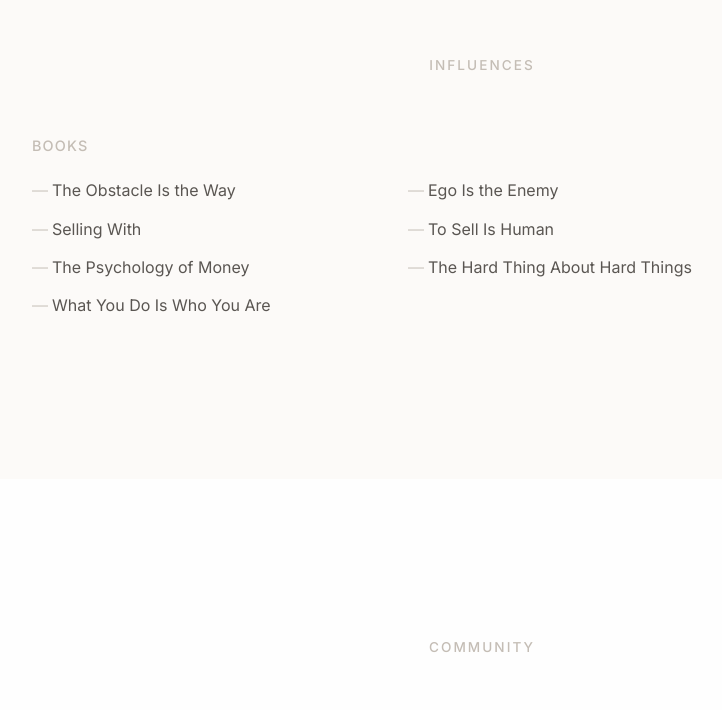
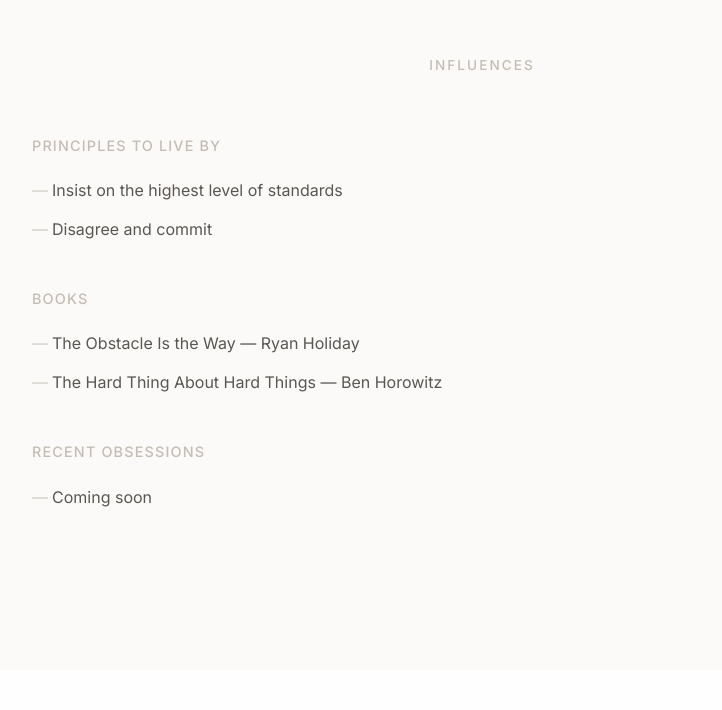
Before and after one commit to lindy-png/lindy2026.01.05, a website: page index.html in a window 1280 px wide. Shown: the part 5055-5765 px from the top of the page, without its empty margins (158-880 px from the left). Drawn offline with nearby package versions, Linux system fonts and the light colour scheme.

Commit message:
Update advisory roles text, add Influences section with principles/books/obsessions, remove Apify mentions from chatbot

```diff
--- a/index.html
+++ b/index.html
@@ -210,7 +210,7 @@
             <h2 class="section-title">Projects</h2>
             <div class="projects-content">
                 <ul class="projects-list">
-                    <li>stealth, seed, Series A</li>
+                    <li>Advisory roles (stealth, seed, series A+)</li>
                     <li>Sales and career coaching</li>
                     <li>Interview coaching and mentorship</li>
                     <li>Built: power dialer for SDRs, commission trackers, dashboards</li>
@@ -224,16 +224,26 @@
         <div class="container">
             <h2 class="section-title">Influences</h2>
             <div class="influences-content">
-                <h4 class="influences-subtitle">Books</h4>
-                <ul class="influences-list">
-                    <li>The Obstacle Is the Way</li>
-                    <li>Ego Is the Enemy</li>
-                    <li>Selling With</li>
-                    <li>To Sell Is Human</li>
-                    <li>The Psychology of Money</li>
-                    <li>The Hard Thing About Hard Things</li>
-                    <li>What You Do Is Who You Are</li>
-                </ul>
+                <div class="influences-group">
+                    <h4 class="influences-subtitle">Principles to live by</h4>
+                    <ul class="influences-list">
+                        <li>Insist on the highest level of standards</li>
+                        <li>Disagree and commit</li>
+                    </ul>
+                </div>
+                <div class="influences-group">
+                    <h4 class="influences-subtitle">Books</h4>
+                    <ul class="influences-list">
+                        <li>The Obstacle Is the Way — Ryan Holiday</li>
+                        <li>The Hard Thing About Hard Things — Ben Horowitz</li>
+                    </ul>
+                </div>
+                <div class="influences-group">
+                    <h4 class="influences-subtitle">Recent obsessions</h4>
+                    <ul class="influences-list">
+                        <li>Coming soon</li>
+                    </ul>
+                </div>
             </div>
         </div>
     </section>
@@ -402,7 +412,7 @@
             try {
                 // Check if it's a URL
                 if (message.includes('linkedin.com') || message.includes('twitter.com') || message.includes('x.com')) {
-                    addMessage('Researching your profile with Apify...', 'bot');
+                    addMessage('Researching your profile...', 'bot');
 
                     const response = await fetch('/api/compare', {
                         method: 'POST',
@@ -449,7 +459,7 @@
             } else if (lowerMessage.includes('help')) {
                 return "I can help you find commonalities between your profile and Lindy's. Just share your LinkedIn or Twitter URL and I'll do the research!";
             } else if (lowerMessage.includes('what') && lowerMessage.includes('do')) {
-                return "I research profiles using Apify, analyze them with AI, and find meaningful connections. Share your profile URL to get started!";
+                return "I research profiles, analyze them with AI, and find meaningful connections. Share your profile URL to get started!";
             } else {
                 return "I'm here to help you find connections with Lindy! Please share your LinkedIn or Twitter profile URL and I'll analyze it for you.";
             }
--- a/style.css
+++ b/style.css
@@ -838,6 +838,14 @@ a {
 
 .influences-content {
     max-width: 720px;
+    display: flex;
+    flex-direction: column;
+    gap: 3rem;
+}
+
+.influences-group {
+    display: flex;
+    flex-direction: column;
 }
 
 .influences-subtitle {
@@ -852,9 +860,9 @@ a {
 .influences-list {
     list-style: none;
     padding: 0;
-    display: grid;
-    grid-template-columns: repeat(auto-fit, minmax(250px, 1fr));
-    gap: 0.8rem 2rem;
+    display: flex;
+    flex-direction: column;
+    gap: 0.8rem;
 }
 
 .influences-list li {
```
